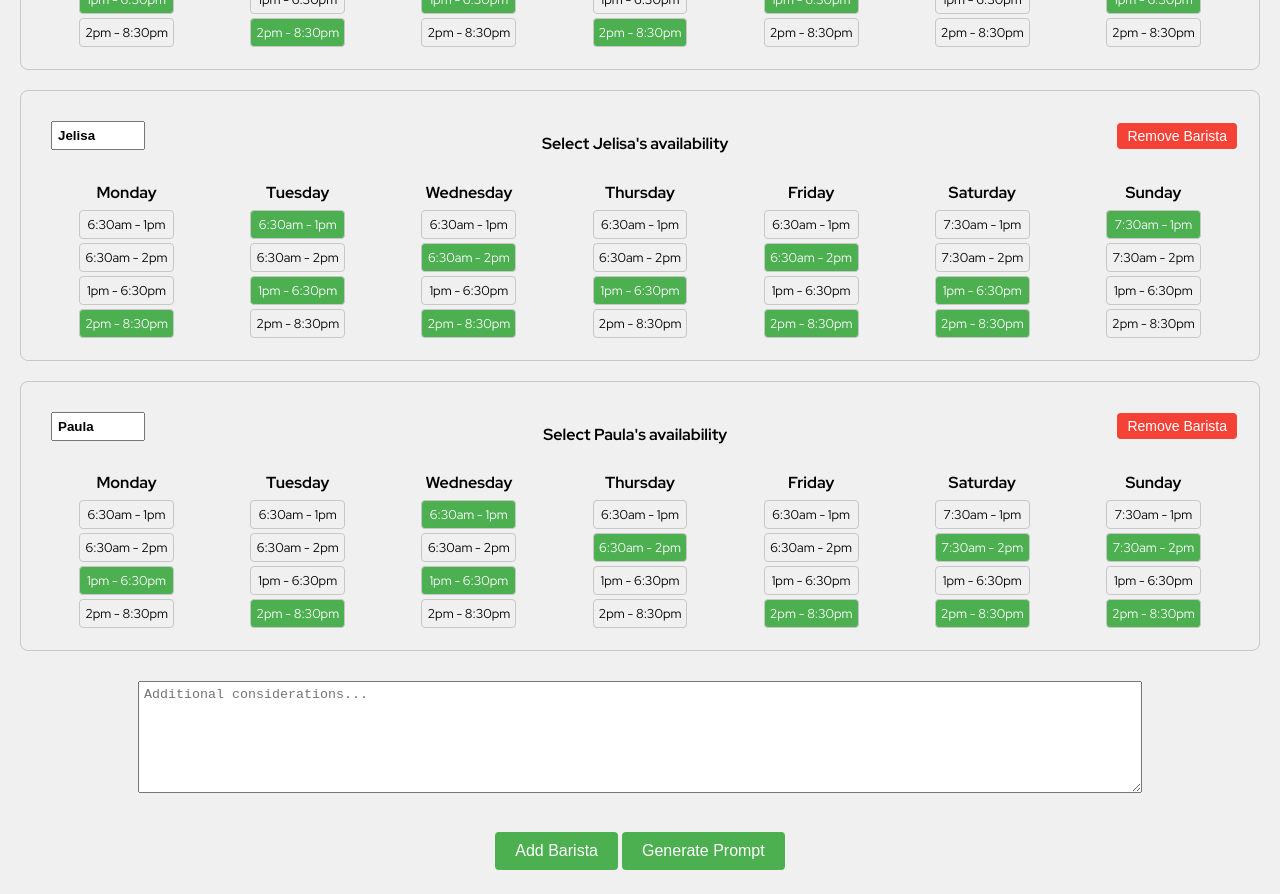
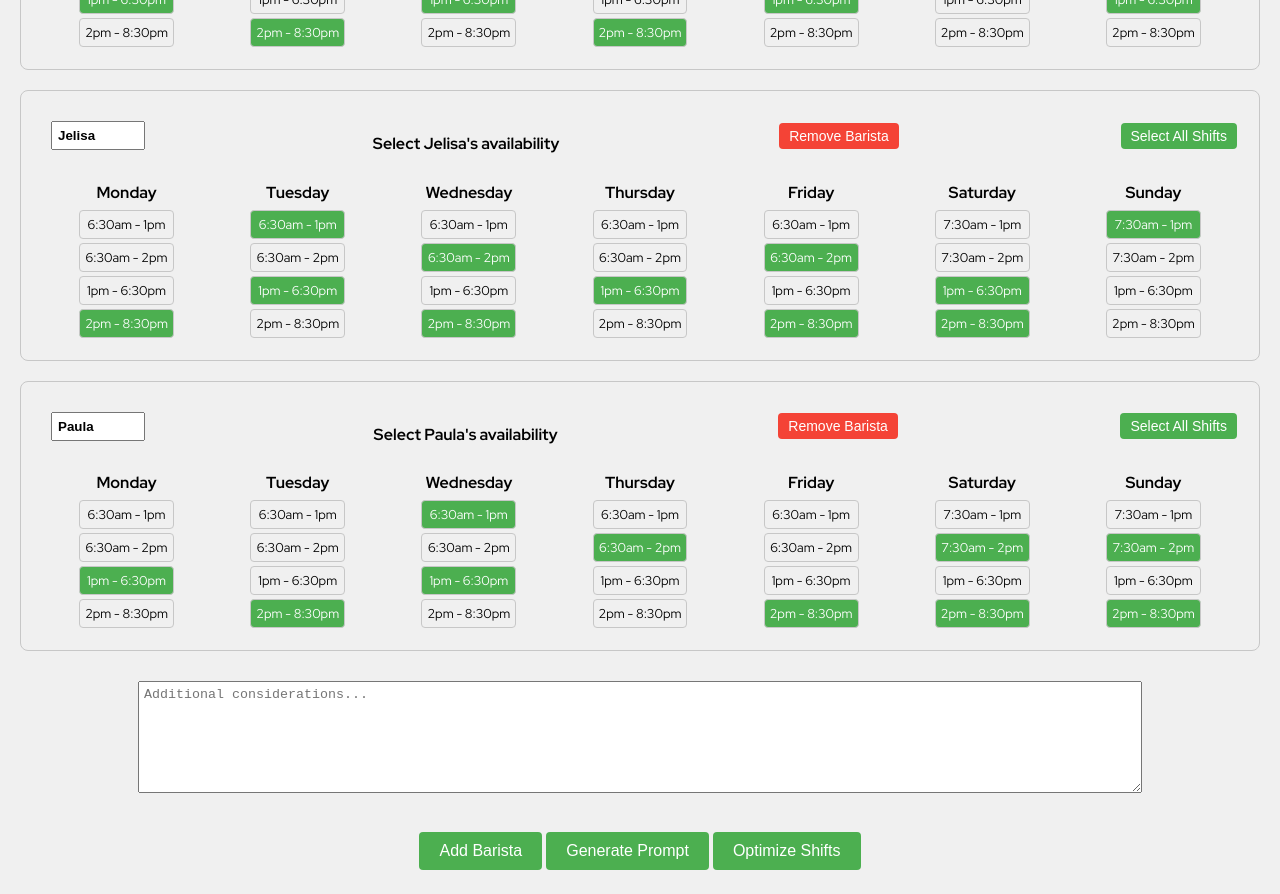
Before and after one commit to br1saturno/barista-schedule-generator, a React (Create React App) app: page / in a window 1280 px wide. Shown: the part 300-1194 px from the top of the page. Built offline with nearby package versions, Linux system fonts and the light colour scheme.

Commit message:
Added algorythm to optimize shifts, added select all shifts button

```diff
--- a/package.json
+++ b/package.json
@@ -6,6 +6,7 @@
     "@testing-library/jest-dom": "^5.17.0",
     "@testing-library/react": "^13.4.0",
     "@testing-library/user-event": "^13.5.0",
+    "javascript-lp-solver": "^0.4.24",
     "react": "^18.3.1",
     "react-dom": "^18.3.1",
     "react-scripts": "5.0.1",
--- a/src/App.css
+++ b/src/App.css
@@ -204,3 +204,21 @@ h3, h4 {
   gap: 10px;
   margin-bottom: 20px;
 }
+
+.select-all-button {
+  background-color: #4CAF50;
+  border: none;
+  color: white;
+  padding: 5px 10px;
+  text-align: center;
+  text-decoration: none;
+  display: inline-block;
+  font-size: 14px;
+  margin: 4px 2px;
+  cursor: pointer;
+  border-radius: 4px;
+}
+
+.select-all-button:hover {
+  background-color: #45a049;
+}
--- a/src/App.js
+++ b/src/App.js
@@ -1,4 +1,6 @@
 import React, { useState } from 'react';
+import { optimizeShifts } from './utils/optimize-shifts.utils';
+import OptimizedSchedule from './components/optimized-schedule/optimized-schedule.component';
 import './App.css';
 import logo from '../src/assets/images/brand/logo.png';
 
@@ -72,6 +74,7 @@ function App() {
   const [isModalOpen, setIsModalOpen] = useState(false);
   const [generatedPrompt, setGeneratedPrompt] = useState('');
   const [removedBaristas, setRemovedBaristas] = useState([]);
+  const [optimizedSchedule, setOptimizedSchedule] = useState(null);
 
   const daysOfWeek = ['Monday', 'Tuesday', 'Wednesday', 'Thursday', 'Friday', 'Saturday', 'Sunday'];
   const shifts = {
@@ -157,6 +160,38 @@ function App() {
     setIsModalOpen(true);
   };
 
+  const toggleAllShifts = (baristaIndex) => {
+    const updatedBaristas = [...baristas];
+    const barista = updatedBaristas[baristaIndex];
+
+    // Check if all shifts are currently selected
+    const allSelected = daysOfWeek.every(day =>
+      (day === 'Saturday' || day === 'Sunday' ? shifts.weekend : shifts.weekday)
+        .every(shift => barista.availability[day]?.includes(shift))
+    );
+
+    // Toggle all shifts
+    daysOfWeek.forEach(day => {
+      const dayShifts = day === 'Saturday' || day === 'Sunday' ? shifts.weekend : shifts.weekday;
+      if (!barista.availability[day]) {
+        barista.availability[day] = [];
+      }
+      dayShifts.forEach(shift => {
+        if (allSelected) {
+          // Remove all shifts
+          barista.availability[day] = [];
+        } else {
+          // Add all shifts
+          if (!barista.availability[day].includes(shift)) {
+            barista.availability[day].push(shift);
+          }
+        }
+      });
+    });
+
+    setBaristas(updatedBaristas);
+  };
+
   return (
     <div className="App">
       <div className="header">
@@ -191,6 +226,9 @@ function App() {
             />
             <h4>Select {barista.name}'s availability</h4>
             <button onClick={() => removeBarista(index)} className="remove-button">Remove Barista</button>
+            <button onClick={() => toggleAllShifts(index)} className="select-all-button">
+              Select All Shifts
+            </button>
           </div>
           <div className="availability-grid">
             {daysOfWeek.map(day => (
@@ -219,12 +257,14 @@ function App() {
       <div className="button-container">
         <button onClick={addBarista}>Add Barista</button>
         <button onClick={generatePrompt}>Generate Prompt</button>
+        <button onClick={() => setOptimizedSchedule(optimizeShifts(baristas, daysOfWeek, shifts))}>Optimize Shifts</button>
       </div>
 
       <Modal isOpen={isModalOpen} onClose={() => setIsModalOpen(false)}>
         <h2>Generated Prompt</h2>
         <pre>{generatedPrompt}</pre>
       </Modal>
+      {optimizedSchedule && <OptimizedSchedule schedule={optimizedSchedule} />}
     </div>
   );
 }
--- /dev/null
+++ b/src/components/optimized-schedule/optimized-schedule.component.jsx
@@ -0,0 +1,26 @@
+
+
+const OptimizedSchedule = ({ schedule }) => {
+    if (!schedule) return null;
+
+  return (
+    <div className="optimized-schedule">
+      <h2>Optimized Schedule</h2>
+      {Object.entries(schedule).map(([day, shifts]) => (
+        <div key={day} className="day-schedule">
+          <h3>{day}</h3>
+          {Object.entries(shifts).map(([shift, baristas]) => (
+            <div key={shift} className="shift-schedule">
+              <strong>{shift}:</strong>
+              {baristas.length === 2 ? baristas.join(', ') :
+               baristas.length === 1 ? `${baristas[0]} (Understaffed)` :
+               'Unstaffed'}
+            </div>
+          ))}
+        </div>
+      ))}
+    </div>
+  );
+  }
+
+export default OptimizedSchedule;
--- /dev/null
+++ b/src/types/javascript-lp-solver.d.ts
@@ -0,0 +1 @@
+declare module 'javascript-lp-solver';
--- /dev/null
+++ b/src/utils/optimize-shifts.utils.jsx
@@ -0,0 +1,46 @@
+export const optimizeShifts = (baristas, daysOfWeek, shifts) => {
+    const schedule = {};
+    daysOfWeek.forEach(day => {
+      schedule[day] = {};
+      const dayShifts = day === 'Saturday' || day === 'Sunday' ? shifts.weekend : shifts.weekday;
+      dayShifts.forEach(shift => {
+        schedule[day][shift] = [];
+      });
+    });
+
+    const baristaShiftCounts = {};
+    const baristaOpeningShifts = {};
+    baristas.forEach(barista => {
+      baristaShiftCounts[barista.name] = 0;
+      baristaOpeningShifts[barista.name] = 0;
+    });
+
+    daysOfWeek.forEach(day => {
+      const dayShifts = day === 'Saturday' || day === 'Sunday' ? shifts.weekend : shifts.weekday;
+      dayShifts.forEach((shift, shiftIndex) => {
+        const availableBaristas = baristas.filter(barista =>
+          barista.availability[day]?.includes(shift) &&
+          baristaShiftCounts[barista.name] < 5 &&
+          (shiftIndex === 0 || !schedule[day][dayShifts[shiftIndex - 1]].includes(barista.name))
+        );
+
+        availableBaristas.sort((a, b) => {
+          if (shiftIndex === 0) {
+            return baristaOpeningShifts[b.name] - baristaOpeningShifts[a.name];
+          }
+          return baristaShiftCounts[a.name] - baristaShiftCounts[b.name];
+        });
+
+        for (let i = 0; i < 2 && i < availableBaristas.length; i++) {
+          const barista = availableBaristas[i];
+          schedule[day][shift].push(barista.name);
+          baristaShiftCounts[barista.name]++;
+          if (shiftIndex === 0) {
+            baristaOpeningShifts[barista.name]++;
+          }
+        }
+      });
+    });
+
+    return schedule;
+  };
```
Also changed, not shown: src/components/optimized-schedule/optimized-schedule.styles.css (added, +14 -0 lines), tsconfig.json (added, +11 -0 lines), 1 other file (tests, documents, lock files or other folders).
